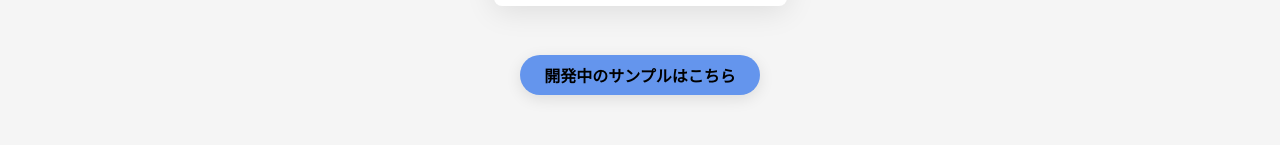
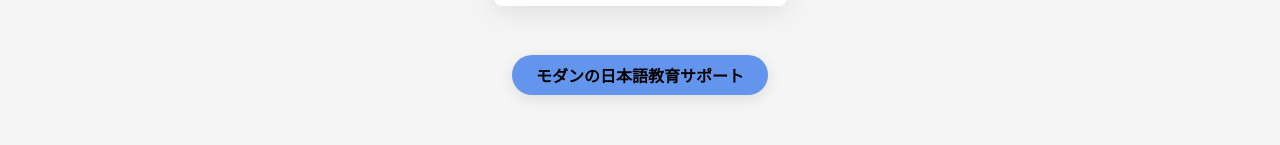
Before and after one commit to kurukobaweb/modern-japanese-education, a plain HTML site: page index.html in a window 1280 px wide. Shown: the part 2135-2280 px from the top of the page. Drawn offline with Linux system fonts and the light colour scheme.

Commit message:
Update index.html

```diff
--- a/index.html
+++ b/index.html
@@ -144,12 +144,12 @@
 
                 <!-- Mobile版リンク -->
                 <div class="initiative-card__mobile-link">
-                    <a href="https://edu.modern.co.jp/supportapp/" target="_blank" rel="noopener" class="btn-sample">開発中のサンプルはこちら</a>
+                    <a href="https://edu.modern.co.jp/supportapp/" target="_blank" rel="noopener" class="btn-sample">モダンの日本語教育サポート</a>
                 </div>
 
                 <!-- PC版リンク -->
                 <div class="initiative-section__link">
-                    <a href="https://edu.modern.co.jp/supportapp/" target="_blank" rel="noopener" class="btn-sample">開発中のサンプルはこちら</a>
+                    <a href="https://edu.modern.co.jp/supportapp/" target="_blank" rel="noopener" class="btn-sample">モダンの日本語教育サポート</a>
                 </div>
             </section>
 
```
